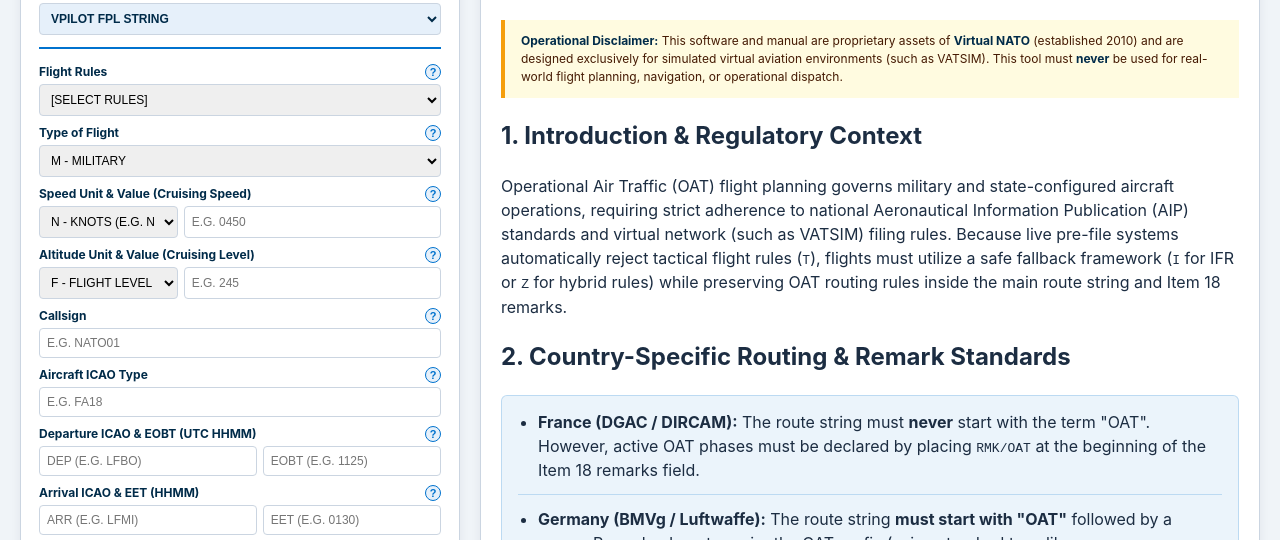
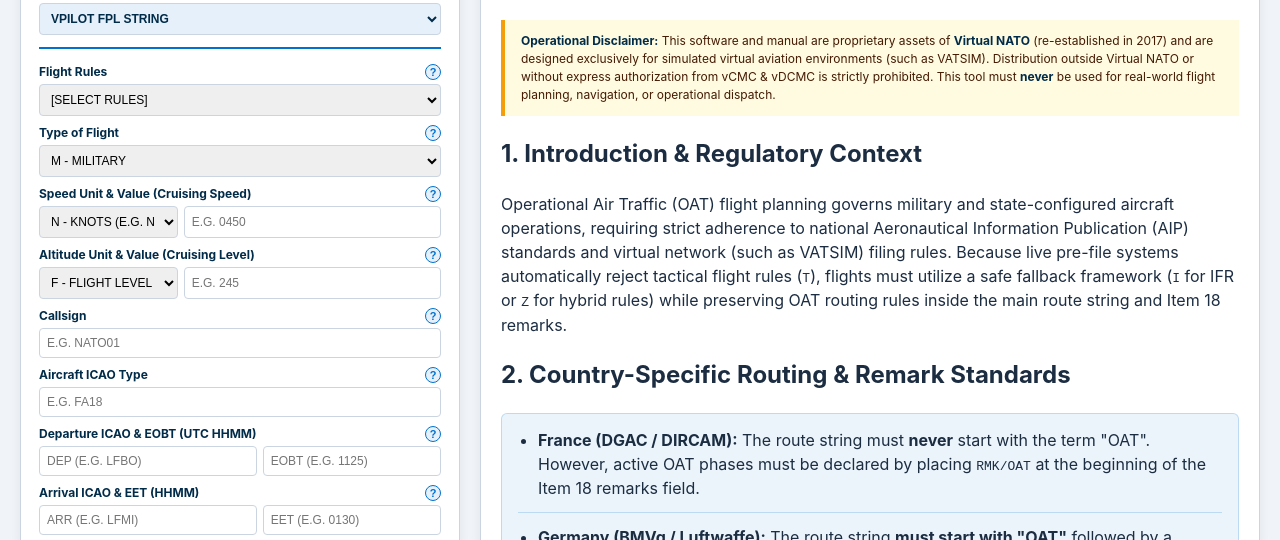
Before and after one commit to esramos-design/vNATO-Flight-Planning-Suite, a plain HTML site: page index.html in a window 1280 px wide. Shown: the part 197-737 px from the top of the page. Drawn offline with Linux system fonts and the light colour scheme.

Commit message:
Update index.html

```diff
--- a/index.html
+++ b/index.html
@@ -1082,8 +1082,7 @@
     <!-- MANUAL VIEW 1: OPERATIONAL AIR TRAFFIC (OAT) GUIDE -->
     <div id="oatGuideBody" class="sub-manual-content active">
       <div class="disclaimer-box">
-        <b>Operational Disclaimer:</b> This software and manual are proprietary assets of <b>Virtual NATO</b> (established 2010) and are designed exclusively for simulated virtual aviation environments (such as VATSIM). This tool must <b>never</b> be used for real-world flight planning, navigation, or operational dispatch.
-      </div>
+<b>Operational Disclaimer:</b> This software and manual are proprietary assets of <b>Virtual NATO</b> (re-established in 2017) and are designed exclusively for simulated virtual aviation environments (such as VATSIM). Distribution outside Virtual NATO or without express authorization from vCMC & vDCMC is strictly prohibited. This tool must <b>never</b> be used for real-world flight planning, navigation, or operational dispatch.      </div>
 
       <h2>1. Introduction & Regulatory Context</h2>
       <p>Operational Air Traffic (OAT) flight planning governs military and state-configured aircraft operations, requiring strict adherence to national Aeronautical Information Publication (AIP) standards and virtual network (such as VATSIM) filing rules. Because live pre-file systems automatically reject tactical flight rules (<code>T</code>), flights must utilize a safe fallback framework (<code>I</code> for IFR or <code>Z</code> for hybrid rules) while preserving OAT routing rules inside the main route string and Item 18 remarks.</p>
```
